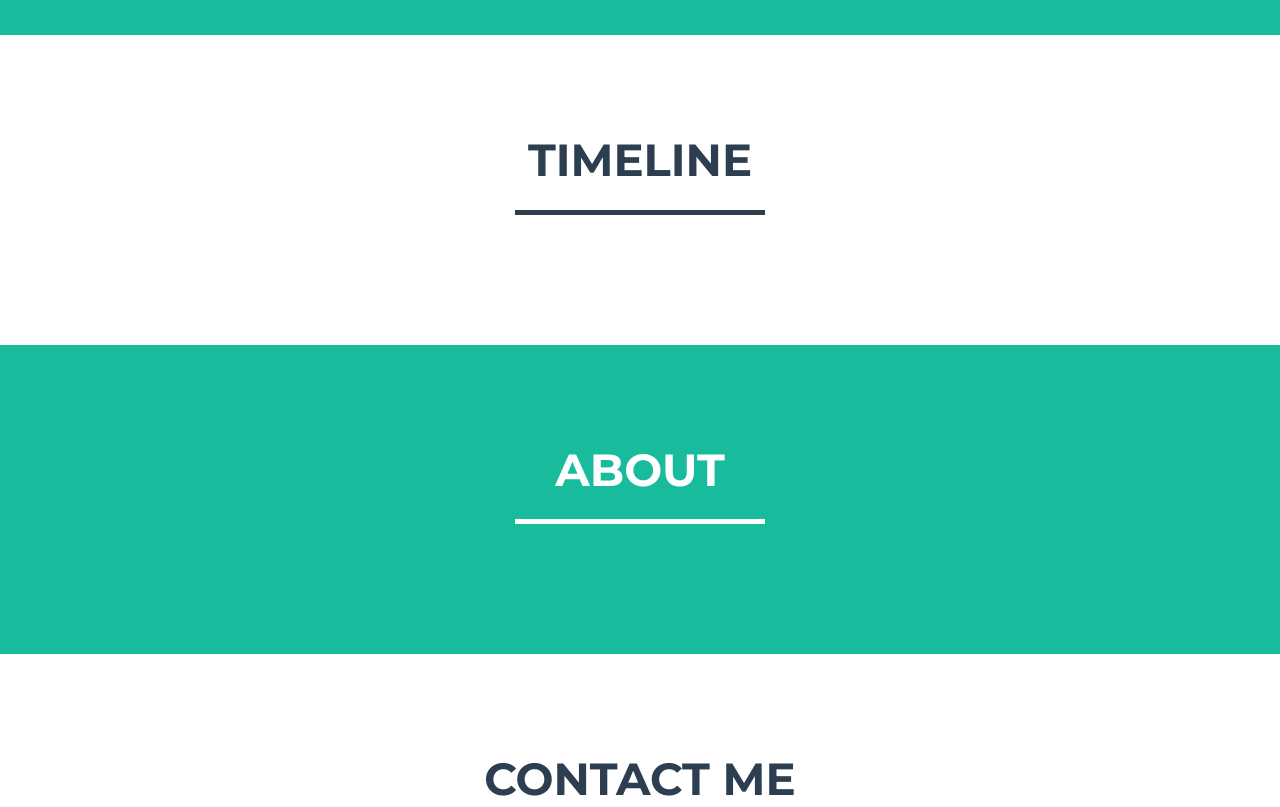
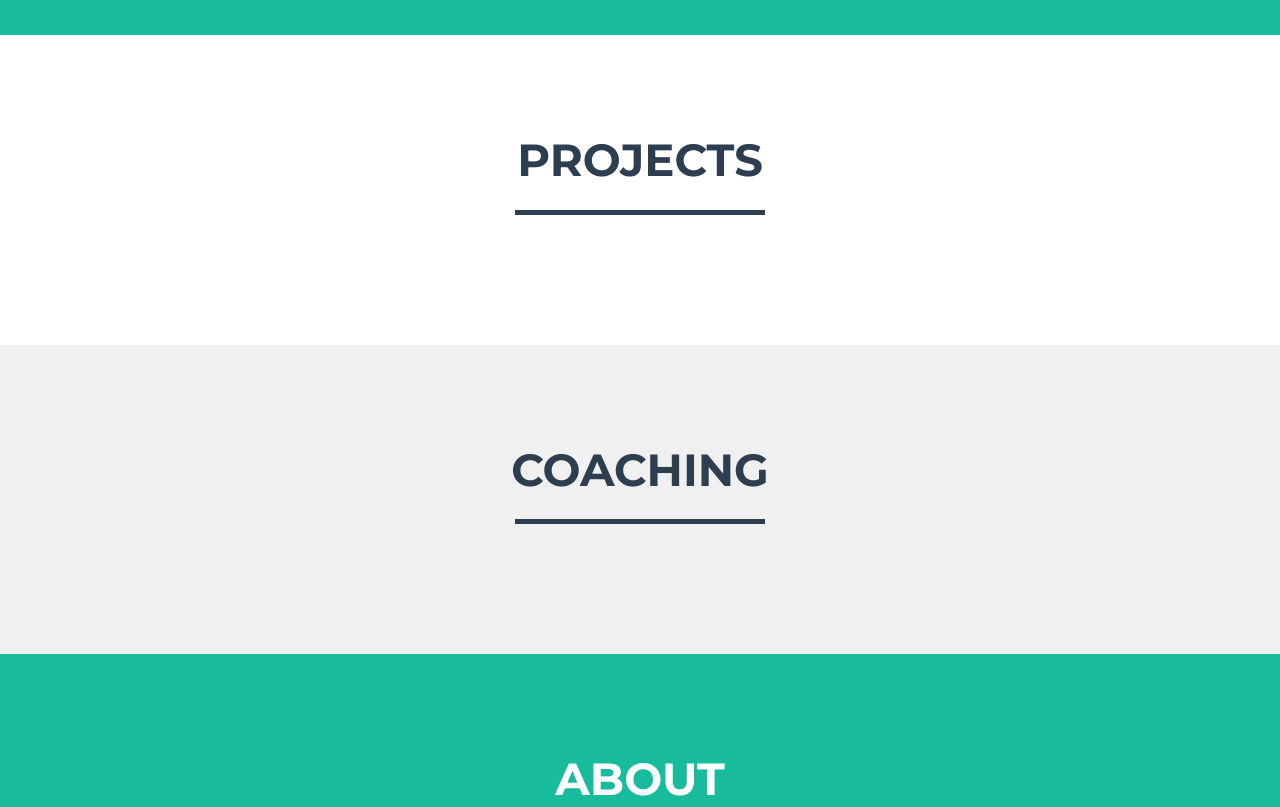
Before and after one commit to esskar/esskar.github.io, a plain HTML site: page index.html in a window 1280 px wide. Shown: the part 740-1547 px from the top of the page. Drawn offline with nearby package versions, Linux system fonts and the light colour scheme.

Commit message:
add coaching section

```diff
--- a/css/freelancer.css
+++ b/css/freelancer.css
@@ -37,6 +37,7 @@ h6 {
 }
 
 hr.star-light,
+hr.star-other,
 hr.star-primary {
     margin: 25px auto 30px;
     padding: 0;
@@ -47,6 +48,7 @@ hr.star-primary {
 }
 
 hr.star-light:after,
+hr.star-other:after,
 hr.star-primary:after {
     content: "\f005";
     display: inline-block;
@@ -73,6 +75,15 @@ hr.star-primary {
 hr.star-primary:after {
     color: #2c3e50;
     background-color: #fff;
+}
+
+hr.star-other {
+    border-color: #2c3e50;
+}
+
+hr.star-other:after {
+    color: #2c3e50;
+    background-color: #f0f0f0;
 }
 
 .img-centered {
@@ -182,6 +193,11 @@ section h2 {
 section.success {
     color: #fff;
     background: #18bc9c;
+}
+
+section.other {
+    color: #2c3e50;
+    background: #f0f0f0;
 }
 
 @media(max-width:767px) {
--- a/index.html
+++ b/index.html
@@ -54,7 +54,10 @@
                         <a href="#page-top"></a>
                     </li>
                     <li class="page-scroll">
-                        <a href="#timeline">Timeline</a>
+                        <a href="#projects">Projects</a>
+                    </li>
+                    <li class="page-scroll">
+                        <a href="#coaching">Coaching</a>
                     </li>
                     <li class="page-scroll">
                         <a href="#about">About</a>
@@ -85,13 +88,27 @@
         </div>
     </header>
 
-    <!-- Timeline Grid Section -->
-    <section id="timeline">
+    <!-- Projects Grid Section -->
+    <section id="projects">
         <div class="container">
             <div class="row">
                 <div class="col-lg-12 text-center">
-                    <h2>Timeline</h2>
+                    <h2>Projects</h2>
                     <hr class="star-primary">
+                </div>
+            </div>
+            <div class="row">
+            </div>
+        </div>
+    </section>
+
+    <!-- Coaching Grid Section -->
+    <section class="other" id="coaching">
+        <div class="container">
+            <div class="row">
+                <div class="col-lg-12 text-center">
+                    <h2>Coaching</h2>
+                    <hr class="star-other">
                 </div>
             </div>
             <div class="row">
```
